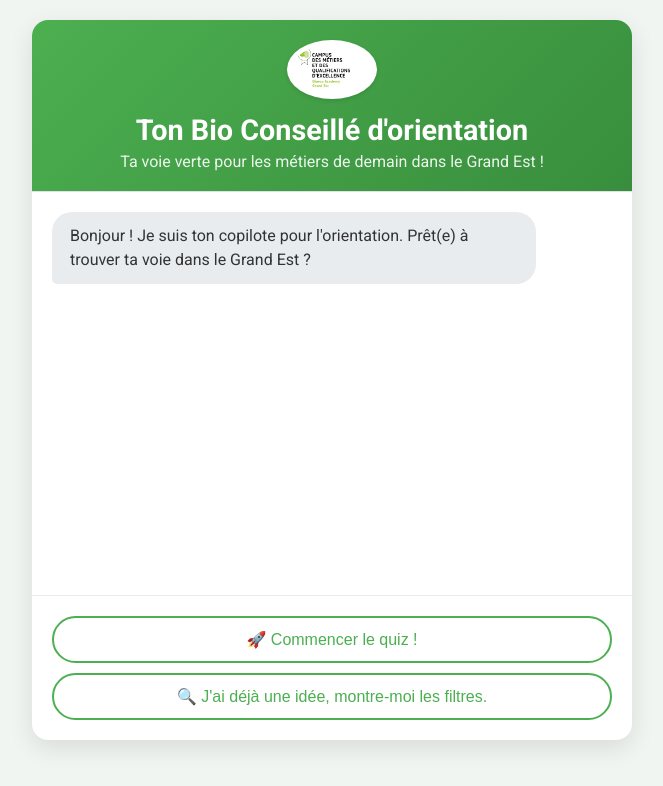
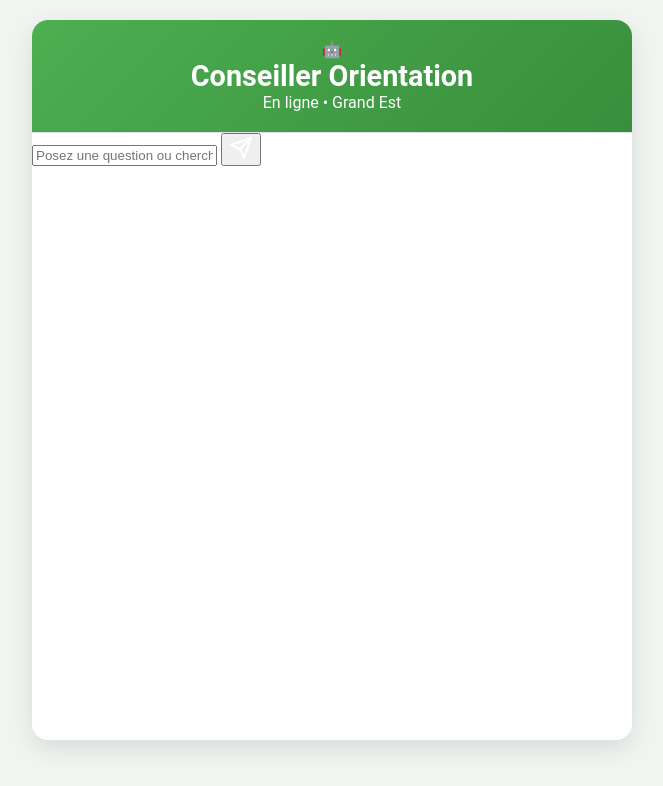
Before and after one commit to ZSoow/orientation-chatbot-grand-est, a plain HTML site: page index.html in a window 1280 px wide. Shown: the whole page, without its empty margins (308-971 px from the left). Drawn offline with nearby package versions, Linux system fonts and the light colour scheme.

Commit message:
Update HTML structure and meta tags

```diff
--- a/index.html
+++ b/index.html
@@ -2,40 +2,43 @@
 <html lang="fr">
 <head>
     <meta charset="UTF-8">
-    <meta name="viewport" content="width=device-width, initial-scale=1.0">
-    <title>Ton Bio Conseillé d'orientation</title>
-
-    <!-- Ajouts pour la carte Leaflet -->
-    <link rel="stylesheet" href="https://unpkg.com/leaflet@1.9.4/dist/leaflet.css" integrity="sha256-p4NxAoJBhIIN+hmNHrzRCf9tD/miZyoHS5obTRR9BMY=" crossorigin=""/>
-    <script src="https://unpkg.com/leaflet@1.9.4/dist/leaflet.js" integrity="sha256-20nQCchB9co0qIjJZRGuk2/Z9VM+kNiyxNV1lvTlZBo=" crossorigin=""></script>
-
+    <meta name="viewport" content="width=device-width, initial-scale=1.0, maximum-scale=1.0, user-scalable=no">
+    <title>Orientation Grand Est - Chatbot</title>
     <link rel="stylesheet" href="style.css">
     <link rel="preconnect" href="https://fonts.googleapis.com">
     <link rel="preconnect" href="https://fonts.gstatic.com" crossorigin>
-    <link href="https://fonts.googleapis.com/css2?family=Roboto:wght@400;500;700&display=swap" rel="stylesheet">
+    <link href="https://fonts.googleapis.com/css2?family=Inter:wght@300;400;600&display=swap" rel="stylesheet">
 </head>
 <body>
-    <div class="main-container">
-        <div class="chat-container">
-            <div class="chat-header">
-                <img src="assets/logo.png" alt="Logo CMQ Bioéconomie" class="header-logo">
-                <h1>Ton Bio Conseillé d'orientation</h1>
-                <p>Ta voie verte pour les métiers de demain dans le Grand Est !</p>
+    <div class="chat-container">
+        <!-- En-tête du chat -->
+        <header class="chat-header">
+            <div class="avatar">🤖</div>
+            <div class="header-info">
+                <h1>Conseiller Orientation</h1>
+                <span class="status">En ligne • Grand Est</span>
             </div>
-            <div class="chat-box" id="chat-box">
-                <!-- Les messages du chat apparaîtront ici -->
+        </header>
+
+        <!-- Zone des messages -->
+        <main id="chat-messages" class="chat-messages">
+            <!-- Les messages seront ajoutés ici dynamiquement par JS -->
+        </main>
+
+        <!-- Zone de saisie -->
+        <footer class="chat-input-area">
+            <div class="input-wrapper">
+                <input type="text" id="user-input" placeholder="Posez une question ou cherchez une formation..." autocomplete="off">
+                <button id="send-btn" aria-label="Envoyer">
+                    <svg width="24" height="24" viewBox="0 0 24 24" fill="none" xmlns="http://www.w3.org/2000/svg">
+                        <path d="M22 2L11 13" stroke="white" stroke-width="2" stroke-linecap="round" stroke-linejoin="round"/>
+                        <path d="M22 2L15 22L11 13L2 9L22 2Z" stroke="white" stroke-width="2" stroke-linecap="round" stroke-linejoin="round"/>
+                    </svg>
+                </button>
             </div>
-            <div class="user-input" id="user-input">
-                <!-- Les boutons de réponse apparaîtront ici -->
-            </div>
-        </div>
-
-        <!-- Conteneur pour la carte -->
-        <div id="map-container" class="map-container">
-            <div id="map"></div>
-        </div>
+        </footer>
     </div>
 
-    <script src="app.js?v=3"></script> <!-- J'incrémente la version pour vider le cache -->
+    <script src="app.js"></script>
 </body>
 </html>
```
